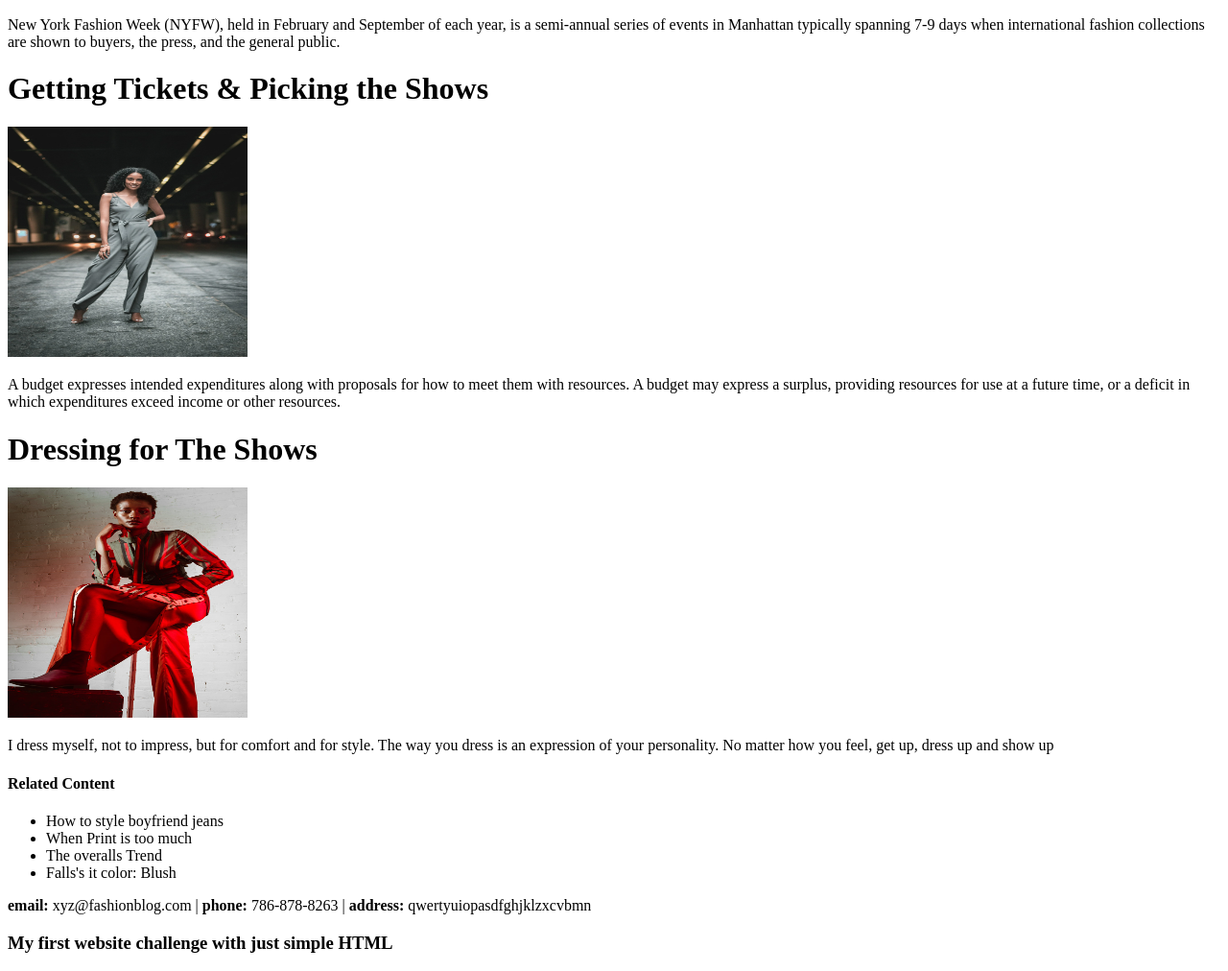
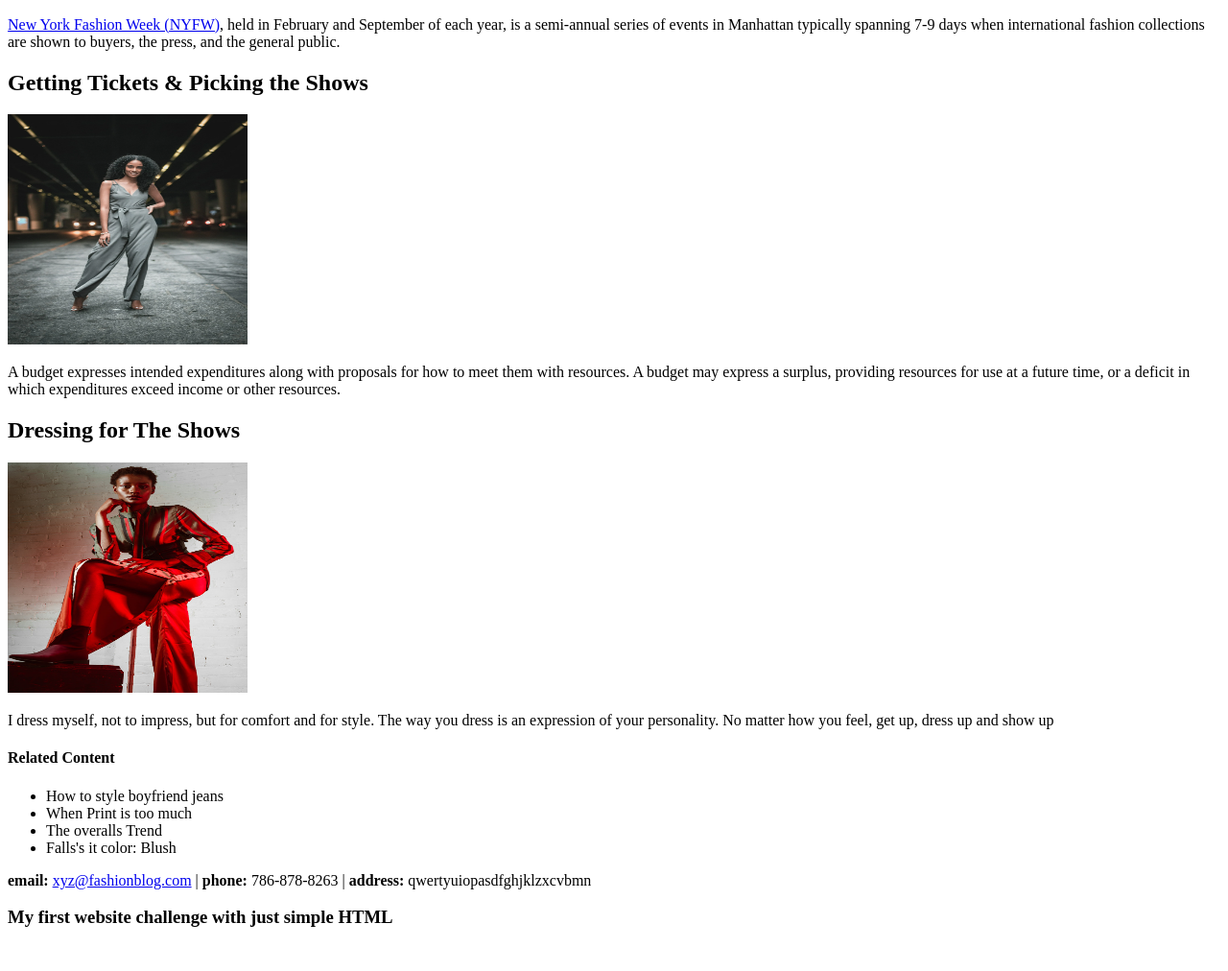
Before and after one commit to cypher00111/Fashion_Blog_Website, a plain HTML site: page index.html in a window 1280 px wide. Shown: the part 616-1628 px from the top of the page at 96% size. After the commit the page ends 1602 px from the top, so only its background shows below. Drawn offline with Linux system fonts and the light colour scheme.

Commit message:
challenge completed

```diff
--- a/index.html
+++ b/index.html
@@ -9,21 +9,22 @@
 </head>
 
 <body>
-    <img src="./image/pexels-ali-pazani-2787341.jpg" width="250" height="240" alt="Photo not found">
+    <a href="#contact">
+        <img src="./image/pexels-ali-pazani-2787341.jpg" width="250" height="240" alt="Photo not found"></a>
     <h3>By Isabelle Rodriguez | 1 day ago</h3>
     <h1>An Insider's Guide to NYFW</h1>
     <img src="./image/stock-photo-268224687.jpg" width="250" height="240" alt="Photo not found">
-    <p><a></a
-            href="https://en.wikipedia.org/wiki/New_York_Fashion_Week#:~:text=New%20York%20Fashion%20Week%20(NYFW,press%2C%20and%20the%20general%20public.">New
-        York Fashion Week (NYFW)</a>, held in February and September of each year, is a semi-annual series of events in
+    <p><a href="https://en.wikipedia.org/wiki/New_York_Fashion_Week" target="_blank">New York Fashion Week (NYFW)</a>,
+        held in February and September of each year, is a semi-annual series of events
+        in
         Manhattan typically spanning 7-9 days when international fashion collections are shown to buyers, the press, and
         the general public.</p>
-    <h1>Getting Tickets & Picking the Shows</h1>
+    <h2>Getting Tickets & Picking the Shows</h2>
     <img src="./image/judeus-samson-0UECcInuCR4-unsplash-scaled.webp" width="250" height="240" alt="Photo not found">
     <p>A budget expresses intended expenditures along with proposals for how to meet them with resources. A budget may
         express a surplus, providing resources for use at a future time, or a deficit in which expenditures exceed
         income or other resources.</p>
-    <h1>Dressing for The Shows</h1>
+    <h2>Dressing for The Shows</h2>
     <img src="./image/model-poses-with-knee-up.jpg" width="250" height="240" alt="Photo not found">
     <p>I dress myself, not to impress, but for comfort and for style. The way you dress is an expression of your
         personality. No matter how you feel, get up, dress up and show up</p>
@@ -34,8 +35,11 @@
         <li>The overalls Trend</li>
         <li>Falls's it color: Blush</li>
     </ul>
-    <p><strong>email: </strong>xyz@fashionblog.com | <strong>phone: </strong>786-878-8263 | <strong>address:
-        </strong>qwertyuiopasdfghjklzxcvbmn</p>
+    <div id="contact">
+        <p><strong>email: </strong><a href="#">xyz@fashionblog.com</a> | <strong>phone: </strong>786-878-8263 |
+            <strong>address:
+            </strong>qwertyuiopasdfghjklzxcvbmn</p>
+    </div>
     <footer>
         <h3>My first website challenge with just simple HTML</h3>
     </footer>
```
